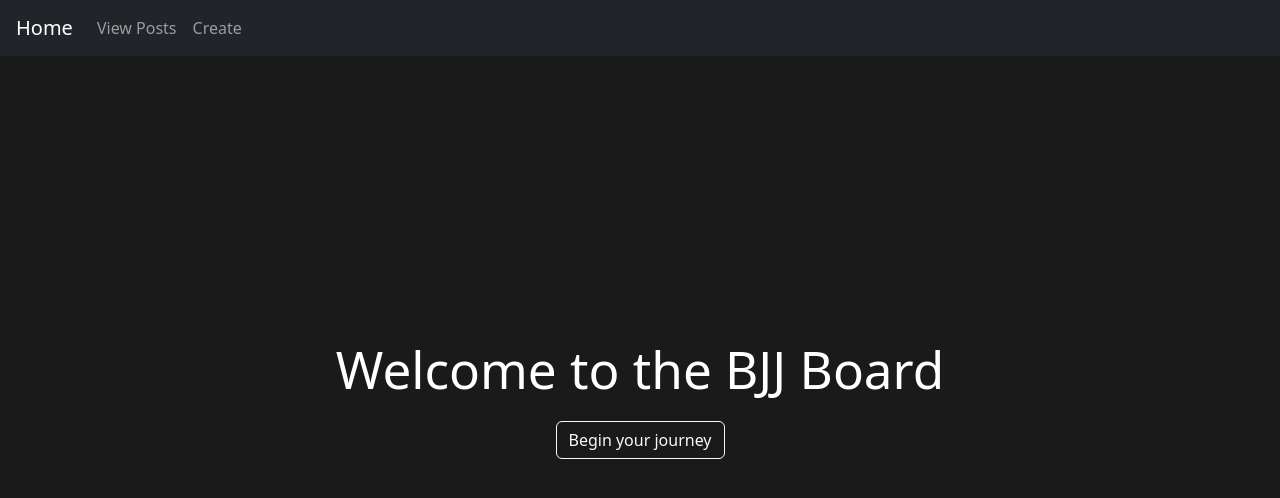
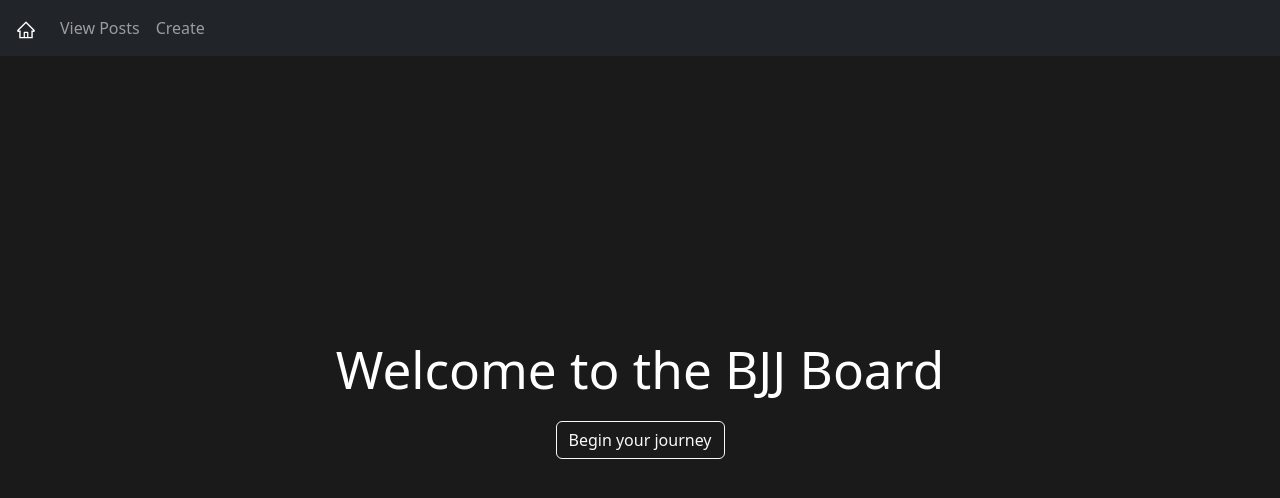
Before and after one commit to ndoniyor/bjj-board, a React (Vite) app: page / in a window 1280 px wide. Shown: the top 498 px of the page. Built offline with nearby package versions, Linux system fonts and the light colour scheme; no server answers.

Commit message:
bootstrapification

```diff
--- a/routes/Layout.jsx
+++ b/routes/Layout.jsx
@@ -2,15 +2,18 @@ import React from 'react';
 import { Navbar, Nav } from 'react-bootstrap';
 import 'bootstrap/dist/css/bootstrap.min.css';
 import { Outlet, Link } from 'react-router-dom';
+import {AiOutlineHome} from 'react-icons/ai'
 
 export default function Layout() {
   return (
     <div>
       <Navbar className="px-3 py-2" bg="dark" variant="dark" fixed="top">
-        <Navbar.Brand href="/">Home</Navbar.Brand>
+        <Navbar.Brand as={Link} to="/">
+          <AiOutlineHome />
+        </Navbar.Brand>
         <Nav>
-          <Nav.Link href="/gallery">View Posts</Nav.Link>
-          <Nav.Link href="/create">Create</Nav.Link>
+          <Nav.Link as={Link} to="/gallery">View Posts</Nav.Link>
+          <Nav.Link as={Link} to="/create">Create</Nav.Link>
         </Nav>
       </Navbar>
       <Outlet />
```
